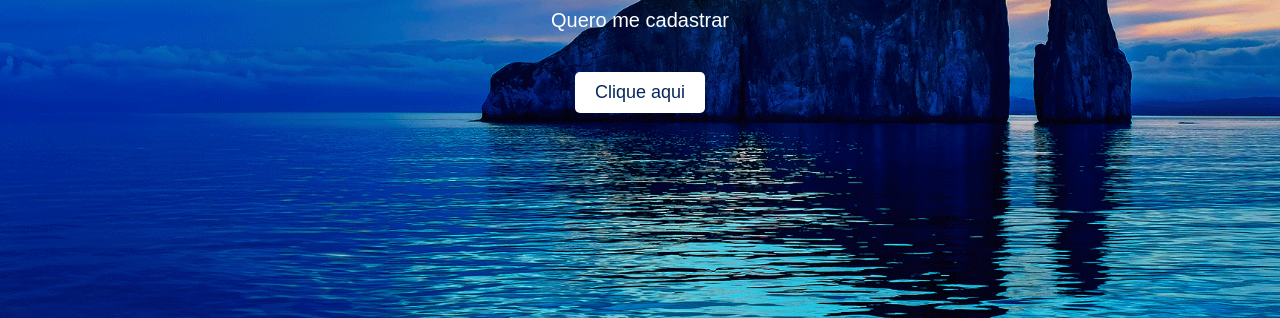
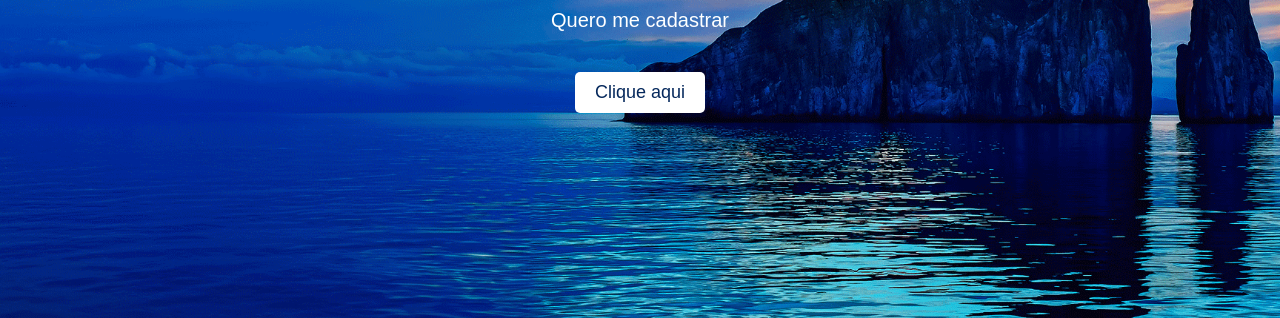
Before and after one commit to Osasunoy/galapagos-page, a plain HTML site: page index.html in a window 1280 px wide. Shown: the part 482-800 px from the top of the page. Drawn offline with Linux system fonts and the light colour scheme.

Commit message:
Update promocao.css

```diff
--- a/promocao.css
+++ b/promocao.css
@@ -5,7 +5,7 @@ body {
     background-color: #ffffff;
     background-image: url('MicrosoftTeams-image\ \(13\).png');
     background-size: cover;
-    background-position: right center;
+
 }
 
 .promotion {
```
